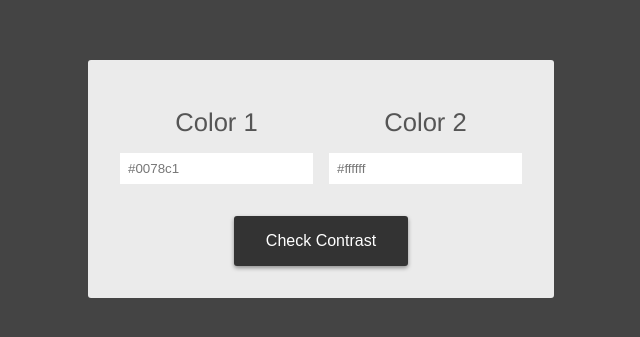
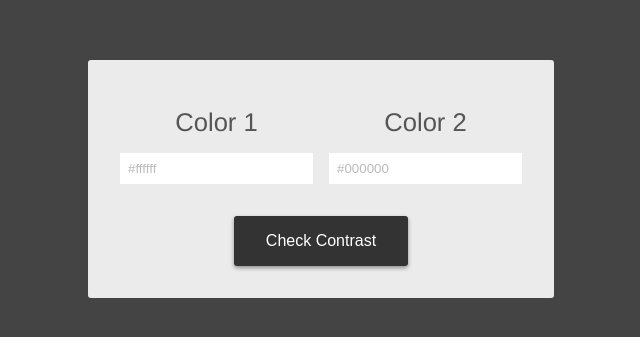
Before and after one commit to MattBaltzell/Contrast-Checker-App, a plain HTML site: page index.html in a window 1280 px wide. Shown: the part 221-558 px from the top of the page, 319-959 px from the left. Drawn offline with Linux system fonts and the light colour scheme.

Commit message:
Updated start values for html input fields

```diff
--- a/index.html
+++ b/index.html
@@ -1,10 +1,10 @@
 <!DOCTYPE html>
 <html lang="en">
   <head>
-    <meta charset="UTF-8">
-    <meta http-equiv="X-UA-Compatible" content="IE=edge">
-    <meta name="viewport" content="width=device-width, initial-scale=1.0">
-    <link rel="stylesheet" href="style.css">
+    <meta charset="UTF-8" />
+    <meta http-equiv="X-UA-Compatible" content="IE=edge" />
+    <meta name="viewport" content="width=device-width, initial-scale=1.0" />
+    <link rel="stylesheet" href="style.css" />
     <script src="script.js" defer></script>
     <title>Contrast Tester</title>
   </head>
@@ -13,18 +13,31 @@
       <div class="inputs">
         <div class="colors colors-c1">
           <label class="color-label cl1" for="color-1">Color 1</label>
-                <input type="text" placeholder="#ffffff" name="Color 1" class="color-input" value="#0078c1" id="input-color-1">
+          <input
+            type="text"
+            placeholder="#ffffff"
+            name="Color 1"
+            class="color-input"
+            value=""
+            id="input-color-1"
+          />
         </div>
         <div class="colors colors-c2">
           <label class="color-label cl2" for="color-2">Color 2</label>
-                <input type="text" placeholder="#000000" name="Color 2" class="color-input" value="#ffffff" id="input-color-2">
+          <input
+            type="text"
+            placeholder="#000000"
+            name="Color 2"
+            class="color-input"
+            value=""
+            id="input-color-2"
+          />
         </div>
       </div>
 
       <button type="submit" class="btn">Check Contrast</button>
 
       <div class="message">Please enter hex numbers!</div>
-
     </div>
   </body>
 </html>
```
Lines whose indentation alone changed are shown as unchanged.
